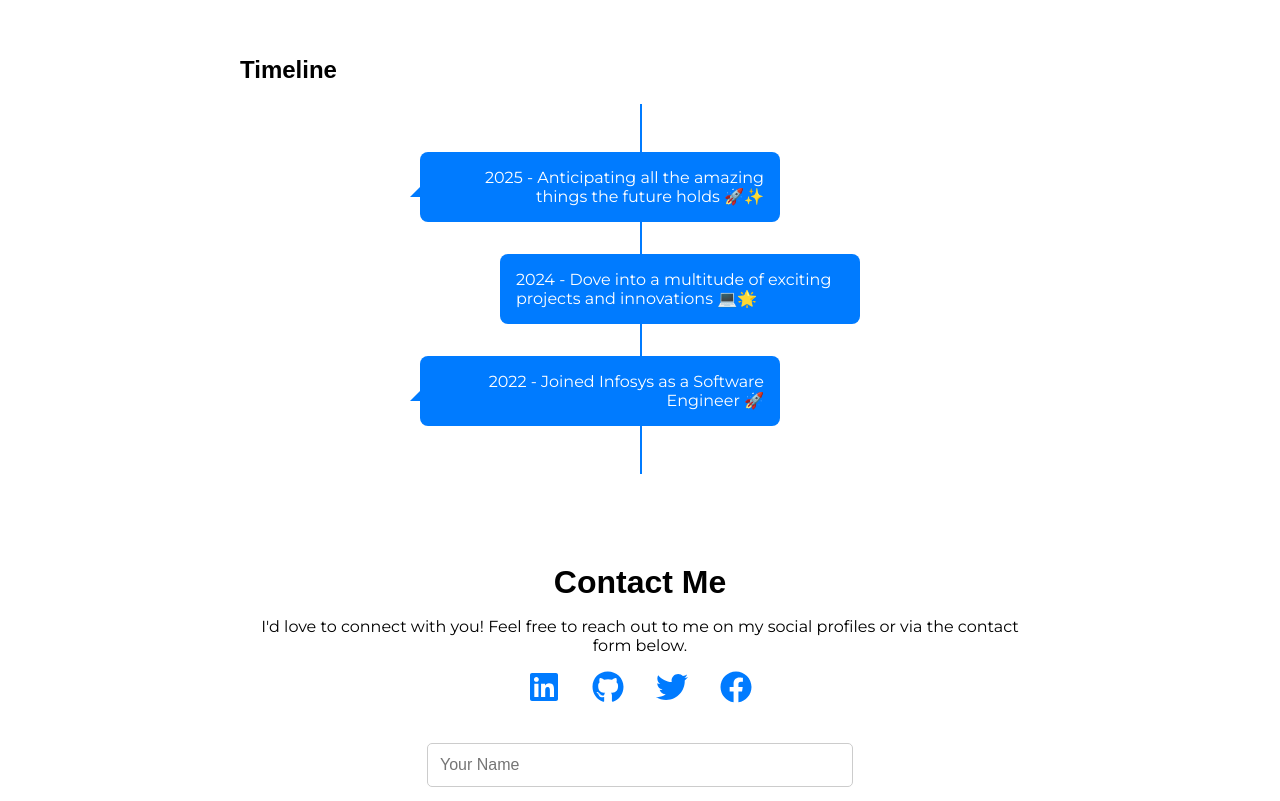
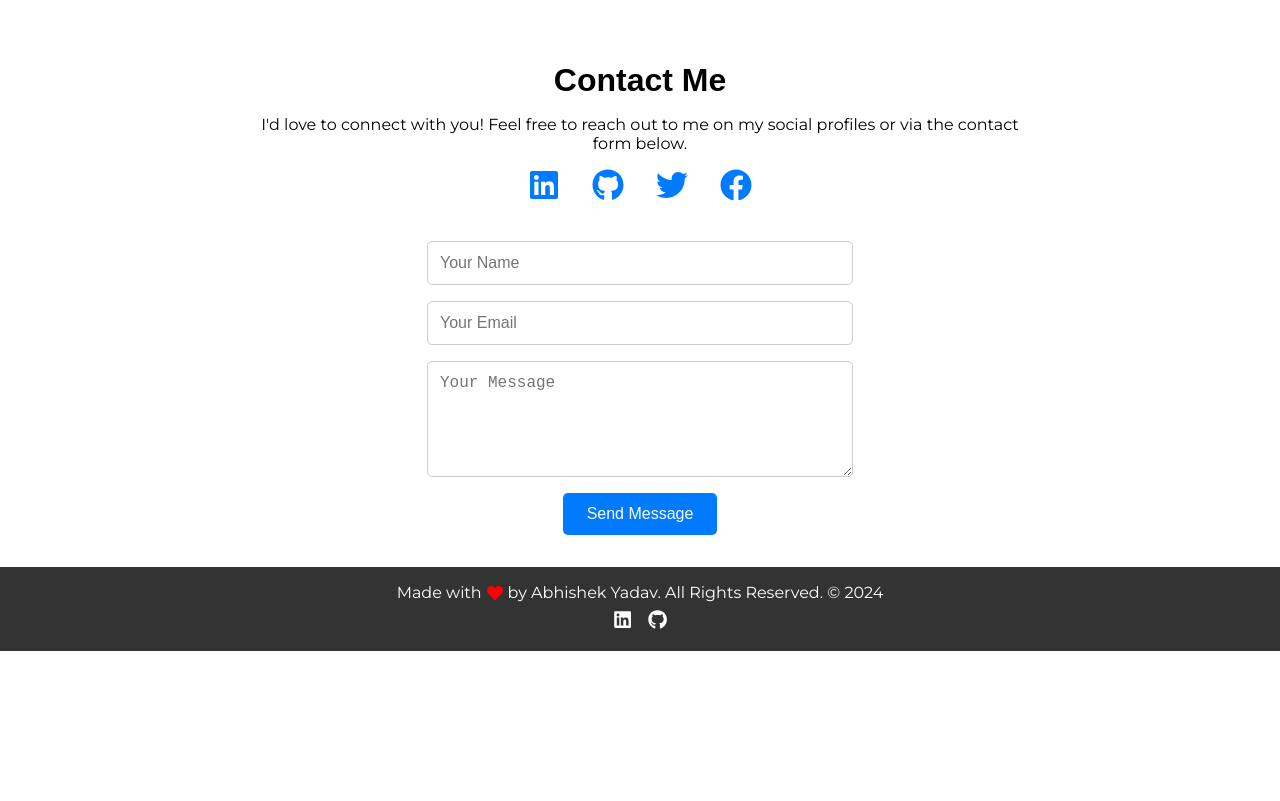
Before and after one commit to abhishekyadav2705/my-portfolio, a React (Vite) app: page / in a window 1280 px wide. Shown: the part 4738-5539 px from the top of the page. After the commit the page ends 5389 px from the top, so only its background shows below. Built offline with nearby package versions, Linux system fonts and the light colour scheme.

Commit message:
disabling interactive timeline

```diff
--- a/src/App.jsx
+++ b/src/App.jsx
@@ -100,7 +100,7 @@ function App() {
           <SkillsSection id="skills" />
           <ProjectsSection id="projects" />
           <ExperienceSection id="experience" />
-          <InteractiveTimeline />
+          {/* <InteractiveTimeline /> */}
           <ContactSection id="contact" />
           <Footer id="contact" />
         </>
```
